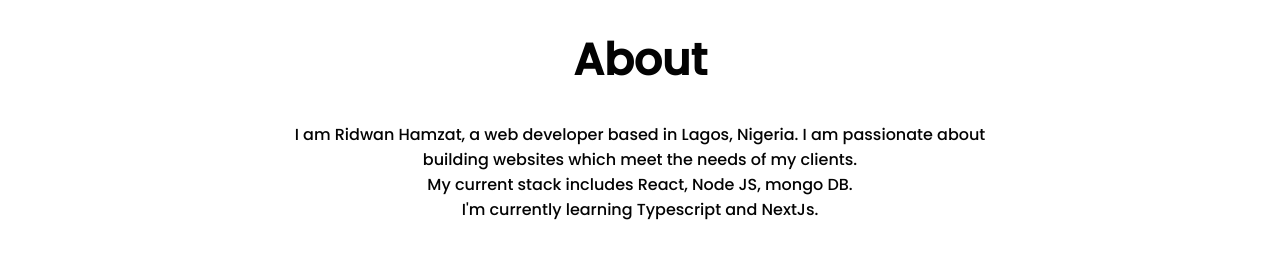
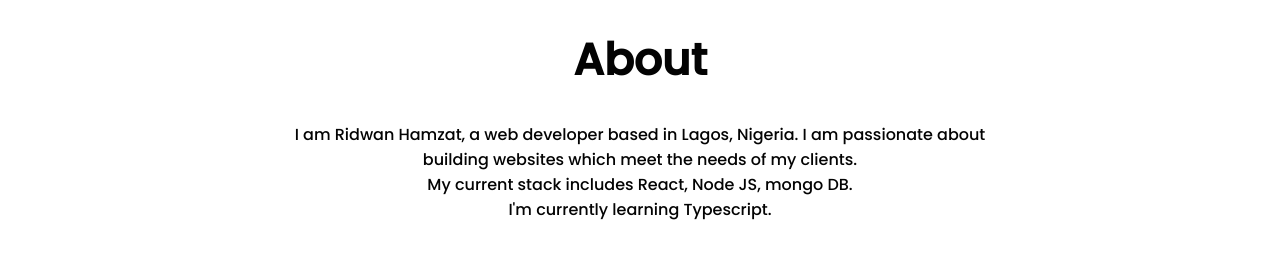
Before and after one commit to Hamzat-Ridwan/portfolio, a React (Create React App) app: page / in a window 1280 px wide. Shown: the part 920-1192 px from the top of the page. Built offline with nearby package versions, Linux system fonts and the light colour scheme.

Commit message:
update about skills

```diff
--- a/src/container/About/About.jsx
+++ b/src/container/About/About.jsx
@@ -21,7 +21,7 @@ const About = () => {
       <h2 className='head-text'>
         About
       </h2>
-      <h5 style={{width: '60%', textAlign: 'center', marginTop: '30px'}} className='bold-text'>I am Ridwan Hamzat, a web developer based in Lagos, Nigeria. I am passionate about building websites which meet the needs of my clients.<br/> My current stack includes React, Node JS, mongo DB.<br/> I'm currently learning Typescript and NextJs.</h5>
+      <h5 style={{width: '60%', textAlign: 'center', marginTop: '30px'}} className='bold-text'>I am Ridwan Hamzat, a web developer based in Lagos, Nigeria. I am passionate about building websites which meet the needs of my clients.<br/> My current stack includes React, Node JS, mongo DB.<br/> I'm currently learning Typescript.</h5>
       <div className='app__profiles'>
         {abouts.map((about, index)=> (
           <motion.div
```
